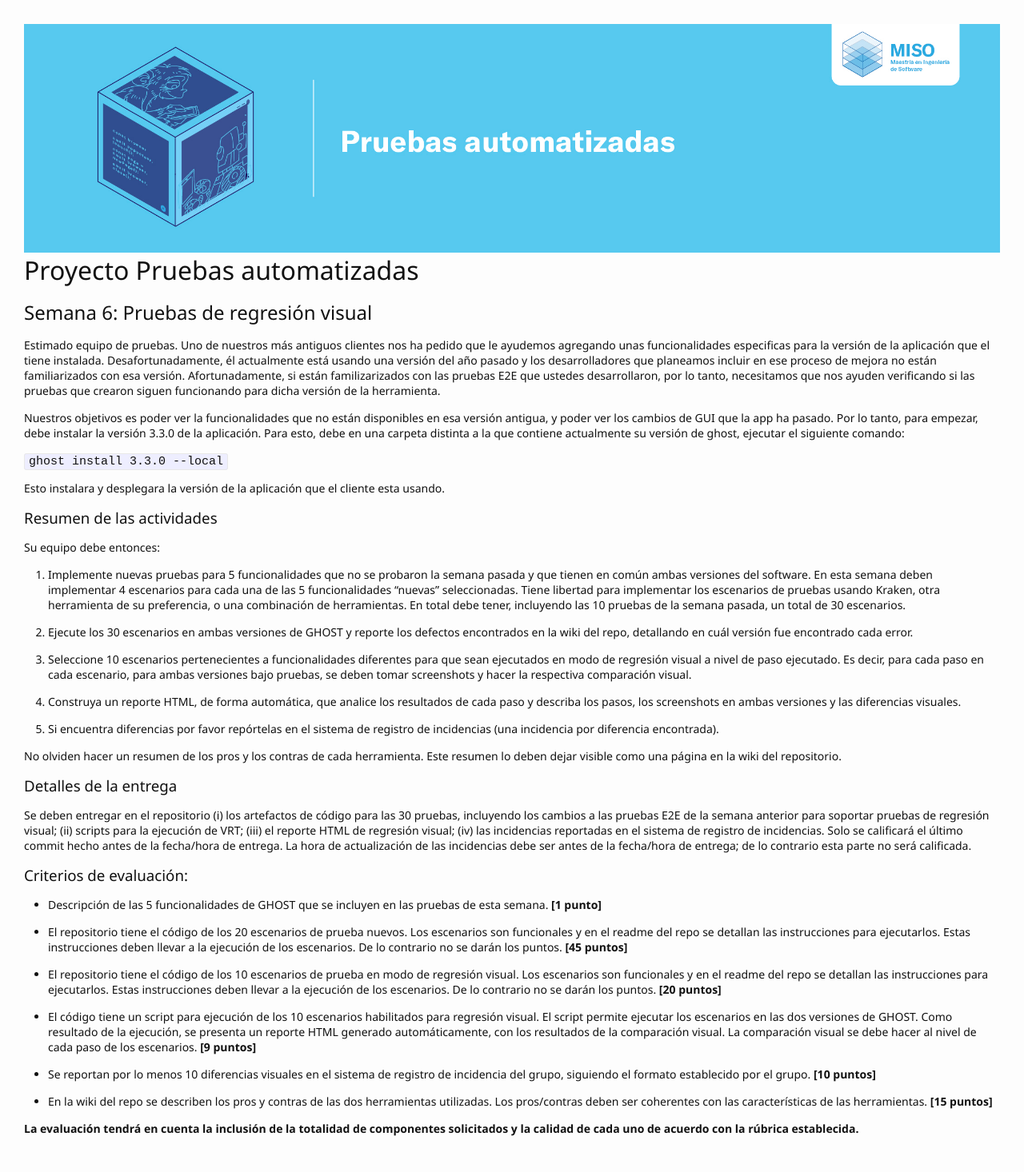
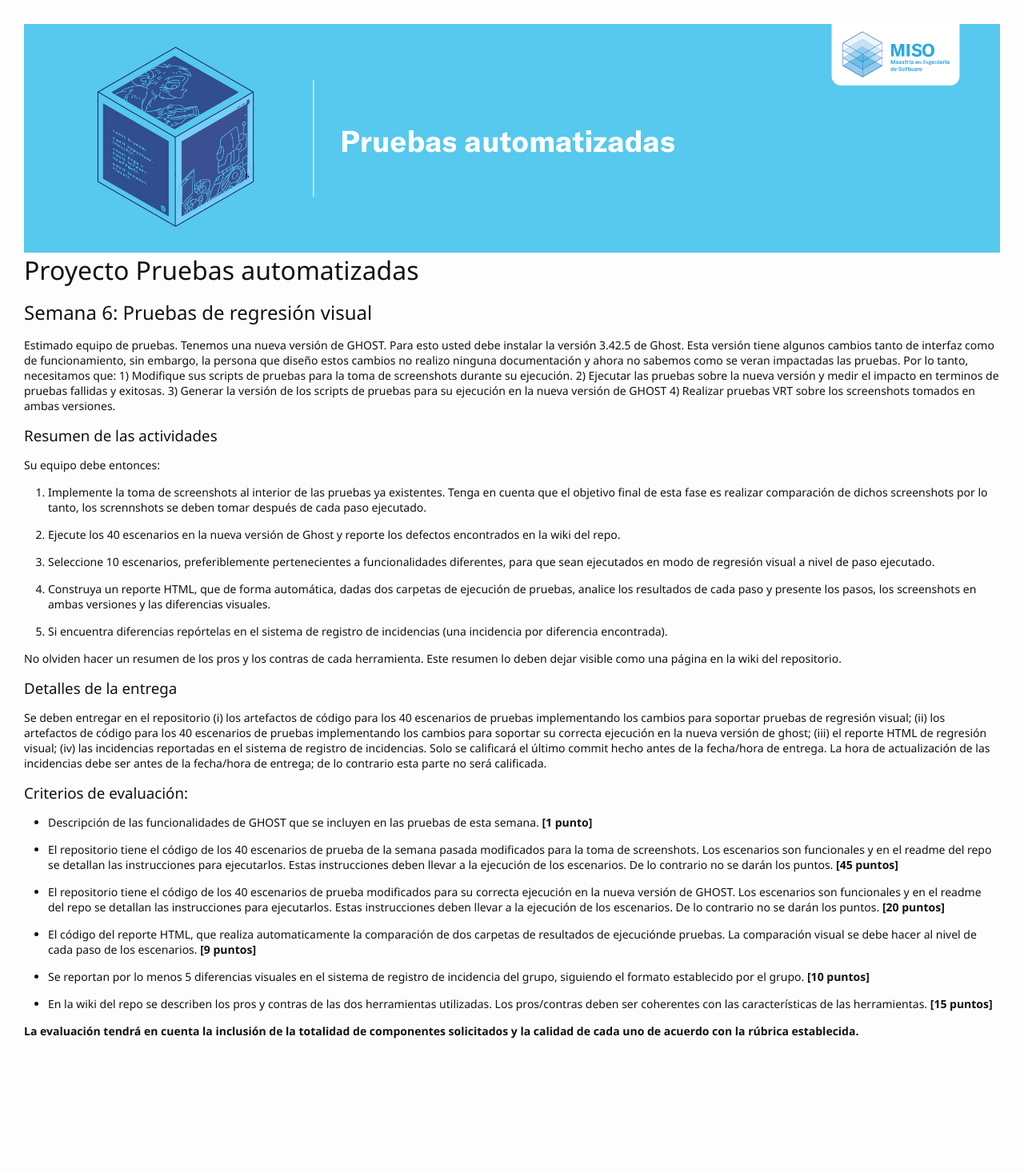
Before and after one commit to TiCSw/mt1_guias_pruebas, a Jekyll site: the page built from docs/semanas/semana6.md, in a window 1280 px wide. Shown: the whole page at 80% size. Built offline with Jekyll 4.4.1, drawn with Linux system fonts in a browser that asks for light colours; some web fonts are replaced; our own code applies the rules of GitHub Pages for plain Markdown files; comment, search, counter and statistics services are not loaded; after the commit the page ends 1344 px from its top, so only the background shows below that.

Commit message:
semana 6

````diff
--- a/docs/semanas/semana6.md
+++ b/docs/semanas/semana6.md
@@ -3,44 +3,42 @@
 
 ## Semana  6: Pruebas de regresión visual
 
-Estimado equipo de pruebas. Uno de nuestros más antiguos clientes nos ha pedido que le ayudemos agregando unas funcionalidades especificas para la versión de la aplicación que el tiene instalada. Desafortunadamente, él actualmente está usando una versión del año pasado y los desarrolladores que planeamos incluir en ese proceso de mejora no están familiarizados con esa versión. Afortunadamente, si están familizarizados con las pruebas E2E que ustedes desarrollaron, por lo tanto, necesitamos que nos ayuden verificando si las pruebas que crearon siguen funcionando para dicha versión de la herramienta.
-
-Nuestros objetivos es poder ver la funcionalidades que no están disponibles en esa versión antigua, y poder ver los cambios de GUI que la app ha pasado. Por lo tanto, para empezar, debe instalar la versión 3.3.0 de la aplicación. Para esto, debe en una carpeta distinta a la que contiene actualmente su versión de ghost, ejecutar el siguiente comando:
-
-``` ghost install 3.3.0 --local```
-
-Esto instalara y desplegara la versión de la aplicación que el cliente esta usando.
+Estimado equipo de pruebas. Tenemos una nueva versión de GHOST. Para esto usted debe instalar la versión 3.42.5 de Ghost. Esta versión tiene algunos cambios tanto de interfaz como de funcionamiento, sin embargo, la persona que diseño estos cambios no realizo ninguna documentación y ahora no sabemos como se veran impactadas las pruebas. Por lo tanto, necesitamos que:
+ 1) Modifique sus scripts de pruebas para la toma de screenshots durante su ejecución.
+ 2) Ejecutar las pruebas sobre la nueva versión y medir el impacto en terminos de pruebas fallidas y exitosas.
+ 3) Generar la versión de los scripts de pruebas para su ejecución en la nueva versión de GHOST
+ 4) Realizar pruebas VRT sobre los screenshots tomados en ambas versiones.
 
 ### Resumen de las actividades
 
 Su equipo debe entonces:
 
-1. Implemente nuevas pruebas para 5 funcionalidades que no se probaron la semana pasada y que tienen en común ambas versiones del software. En esta semana deben implementar 4 escenarios para cada una de las 5 funcionalidades "nuevas" seleccionadas. Tiene libertad para implementar los escenarios de pruebas usando Kraken, otra herramienta de su preferencia, o una combinación de herramientas. En total debe tener, incluyendo  las 10 pruebas de la semana pasada, un total de 30 escenarios.
+1. Implemente la toma de screenshots al interior de las pruebas ya existentes. Tenga en cuenta que el objetivo final de esta fase es realizar comparación de dichos screenshots por lo tanto, los scrennshots se deben tomar después de cada paso ejecutado.
 
-2. Ejecute los 30 escenarios en ambas versiones de GHOST y reporte los defectos encontrados en la wiki del repo, detallando en cuál versión fue encontrado cada error.
+2. Ejecute los 40 escenarios en la nueva versión de Ghost y reporte los defectos encontrados en la wiki del repo.
 
-3. Seleccione 10 escenarios pertenecientes a funcionalidades diferentes para que sean ejecutados en modo de regresión visual a nivel de paso ejecutado. Es decir, para cada paso en cada escenario, para ambas versiones bajo pruebas, se deben tomar screenshots y hacer la respectiva comparación visual.
+3. Seleccione 10 escenarios, preferiblemente pertenecientes a funcionalidades diferentes, para que sean ejecutados en modo de regresión visual a nivel de paso ejecutado.
 
-4. Construya un reporte HTML, de forma automática, que analice los resultados de cada paso y describa los pasos, los screenshots en ambas versiones y las diferencias visuales.
+4. Construya un reporte HTML, que de forma automática, dadas dos carpetas de ejecución de pruebas, analice los resultados de cada paso y presente los pasos, los screenshots en ambas versiones y las diferencias visuales.
 
-5. Si encuentra diferencias por favor repórtelas en el sistema de registro de incidencias (una incidencia por diferencia encontrada).
+5. Si encuentra diferencias repórtelas en el sistema de registro de incidencias (una incidencia por diferencia encontrada).
 
  No olviden hacer un resumen de los pros y los contras de cada herramienta. Este resumen lo deben dejar visible como una página en la wiki del repositorio.
 
 ### Detalles de la entrega
-Se deben entregar en el repositorio (i) los artefactos de código para las 30 pruebas, incluyendo los cambios a las pruebas E2E de la semana anterior para soportar pruebas de regresión visual; (ii) scripts para la ejecución de VRT; (iii) el reporte HTML de regresión visual;  (iv) las incidencias reportadas en el sistema de registro de incidencias. Solo se calificará el último commit hecho antes de la fecha/hora de entrega. La hora de actualización de las incidencias debe ser antes de la fecha/hora de entrega; de lo contrario esta parte no será calificada.
+Se deben entregar en el repositorio (i) los artefactos de código para los 40 escenarios de pruebas implementando los cambios para soportar pruebas de regresión visual; (ii) los artefactos de código para los 40 escenarios de pruebas implementando los cambios para soportar su correcta ejecución en la nueva versión de ghost; (iii) el reporte HTML de regresión visual;  (iv) las incidencias reportadas en el sistema de registro de incidencias. Solo se calificará el último commit hecho antes de la fecha/hora de entrega. La hora de actualización de las incidencias debe ser antes de la fecha/hora de entrega; de lo contrario esta parte no será calificada.
 
 ### Criterios de evaluación:
 
-- Descripción de las 5 funcionalidades de GHOST que se incluyen en las pruebas de esta semana. **[1 punto]**
+- Descripción de las funcionalidades de GHOST que se incluyen en las pruebas de esta semana. **[1 punto]**
 
-- El repositorio tiene el código de los 20 escenarios de prueba nuevos. Los escenarios son funcionales y en el readme del repo se detallan las instrucciones para ejecutarlos. Estas instrucciones deben llevar a la ejecución de los escenarios. De lo contrario no se darán los puntos. **[45 puntos]**
+- El repositorio tiene el código de los 40 escenarios de prueba de la semana pasada modificados para la toma de screenshots. Los escenarios son funcionales y en el readme del repo se detallan las instrucciones para ejecutarlos. Estas instrucciones deben llevar a la ejecución de los escenarios. De lo contrario no se darán los puntos. **[45 puntos]**
 
-- El repositorio tiene el código de los 10 escenarios de prueba en modo de regresión visual. Los escenarios son funcionales y en el readme del repo se detallan las instrucciones para ejecutarlos. Estas instrucciones deben llevar a la ejecución de los escenarios. De lo contrario no se darán los puntos.  **[20 puntos]**
+- El repositorio tiene el código de los 40 escenarios de prueba modificados para su correcta ejecución en la nueva versión de GHOST. Los escenarios son funcionales y en el readme del repo se detallan las instrucciones para ejecutarlos. Estas instrucciones deben llevar a la ejecución de los escenarios. De lo contrario no se darán los puntos.  **[20 puntos]**
 
-- El código tiene un script para ejecución de los 10 escenarios habilitados para regresión visual. El script permite ejecutar los escenarios en las dos versiones de GHOST. Como resultado de la ejecución, se presenta un reporte HTML generado automáticamente, con los resultados de la comparación visual. La comparación visual se debe hacer al nivel de cada paso de los escenarios. **[9 puntos]**
+- El código del reporte HTML, que realiza automaticamente la comparación de dos carpetas de resultados de ejecuciónde pruebas. La comparación visual se debe hacer al nivel de cada paso de los escenarios. **[9 puntos]**
 
-- Se reportan por lo menos 10 diferencias visuales en el sistema de registro de incidencia del grupo, siguiendo el formato establecido por el grupo. **[10 puntos]**
+- Se reportan por lo menos 5 diferencias visuales en el sistema de registro de incidencia del grupo, siguiendo el formato establecido por el grupo. **[10 puntos]**
 
 - En la wiki del repo se describen los pros y contras de las dos herramientas utilizadas. Los pros/contras deben ser coherentes con las características de las herramientas. **[15 puntos]**
 
````
